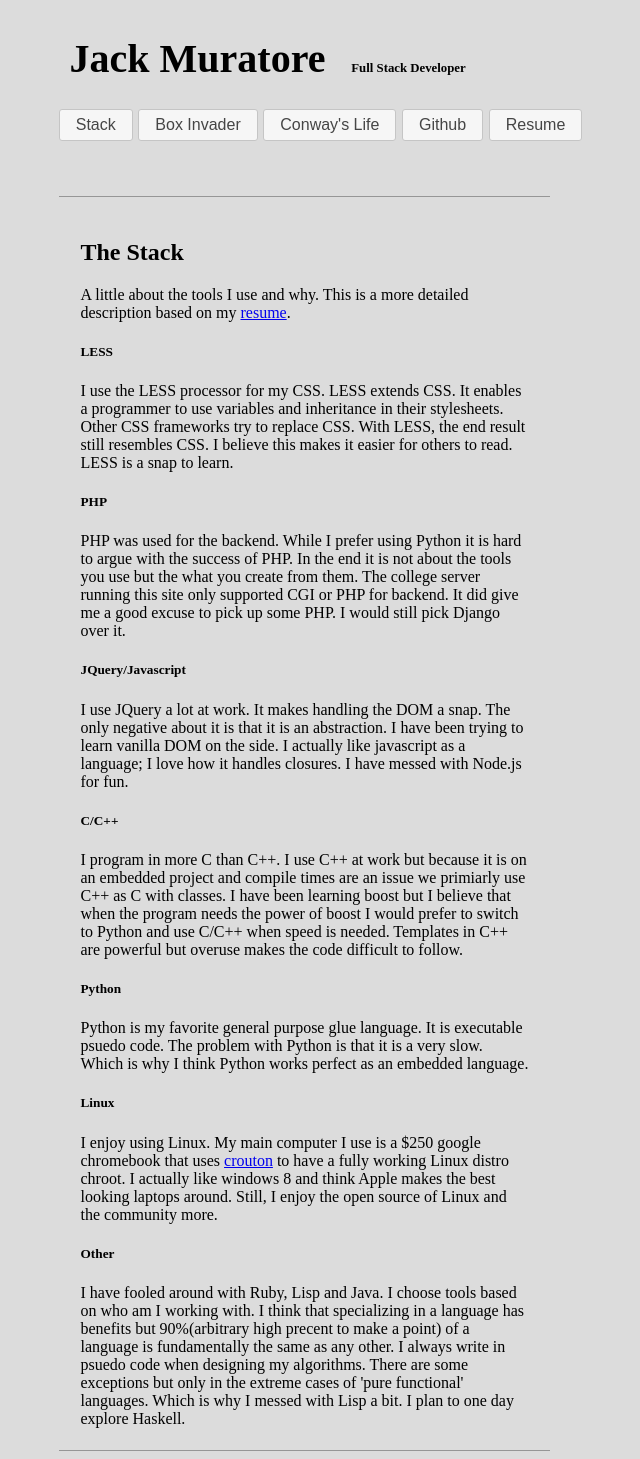
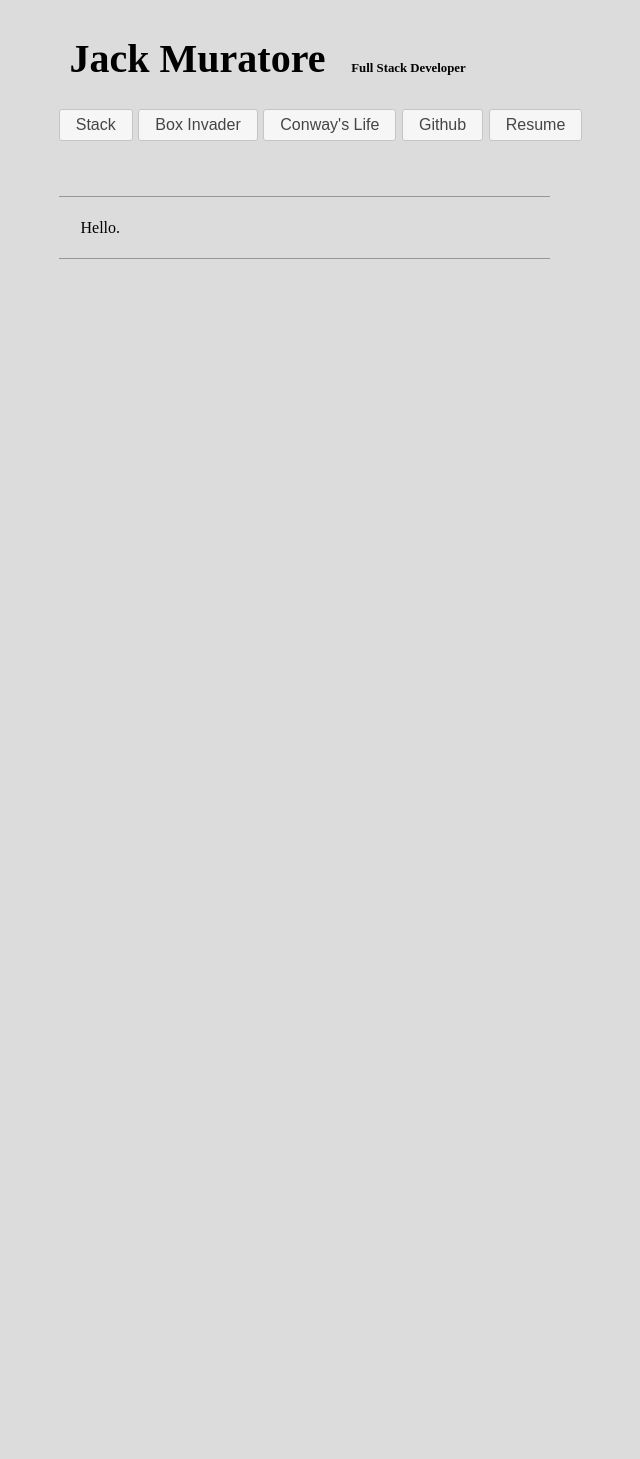
Before and after one commit to banjocat/mywebsite, a PHP site: page / in a window 1280 px wide. Shown: the whole page, without its empty margins (36-676 px from the left). After the commit the page ends 259 px from the top, so only its background shows below. Run offline with PHP 8.4, Linux system fonts and the light colour scheme; some libraries are stand-ins or nearby versions.

Commit message:
Clean out first page.. for now

```diff
--- a/index.php
+++ b/index.php
@@ -1,56 +1,5 @@
 <?php include 'header.php'?>
 <article class='left-panel'>
-<h2>The Stack</h2>
-A little about the tools I use and why. This is a
-more detailed description based on my
-<a href='https://docs.google.com/document/d/1k5bL6RYLB1PU6WTuHFsYcvTcKTtE05997NeBoWOHdQo/pub'>resume</a>.
-<h5>LESS</h5>
-I use the LESS processor for my CSS.
-LESS extends CSS. It enables a programmer to use
-variables and inheritance in their stylesheets.
-Other CSS frameworks try to replace CSS.
-With LESS, the end result still resembles CSS. I believe this
-makes it easier for others to read. LESS is a snap to learn.
-<h5>PHP</h5>
-PHP was used for the backend.
-While I prefer using Python it is hard
-to argue with the success of PHP.
-In the end it is not about the tools you use
-but the what you create from them. The college
-server running this site only supported CGI or PHP
-for backend. It did give me a good excuse to pick
-up some PHP. I would still pick Django over it.
-<h5>JQuery/Javascript</h5>
-I use JQuery a lot at work. It makes handling the DOM
-a snap. The only negative about it is that it is an abstraction.
-I have been trying to learn vanilla DOM on the side.
-I actually like javascript as a language; I love how it handles closures.
-I have messed with Node.js for fun.
-<h5>C/C++</h5>
-I program in more C than C++. I use C++ at work
-but because it is on an embedded project and compile times
-are an issue we primiarly use C++ as C with classes.
-I have been learning boost but I believe that when
-the program needs the power of boost I would prefer to
-switch to Python and use C/C++ when speed is needed.
-Templates in C++ are powerful but overuse makes the code
-difficult to follow.
-<h5>Python</h5>
-Python is my favorite general purpose glue language.
-It is executable psuedo code. The problem with Python
-is that it is a very slow. Which is why I think Python works
-perfect as an embedded language.
-<h5>Linux</h5>
-I enjoy using Linux. My main computer I use is a
-$250 google chromebook that uses <a href='https://github.com/dnschneid/crouton'>crouton</a> to have a
-fully working Linux distro chroot. I actually like windows 8 and think Apple makes the best
-looking laptops around. Still, I enjoy the open source of Linux and the community more.
-<h5>Other</h5>
-I have fooled around with Ruby, Lisp and Java. I choose tools based on
-who am I working with. I think that specializing in a language has benefits but
-90%(arbitrary high precent to make a point) of a language is fundamentally the same as any other. I always
-write in psuedo code when designing my algorithms. There are some
-exceptions but only in the extreme cases of 'pure functional' languages.
-Which is why I messed with Lisp a bit. I plan to one day explore Haskell.
+Hello.
 </article>
 <?php include 'footer.php';?>
```
